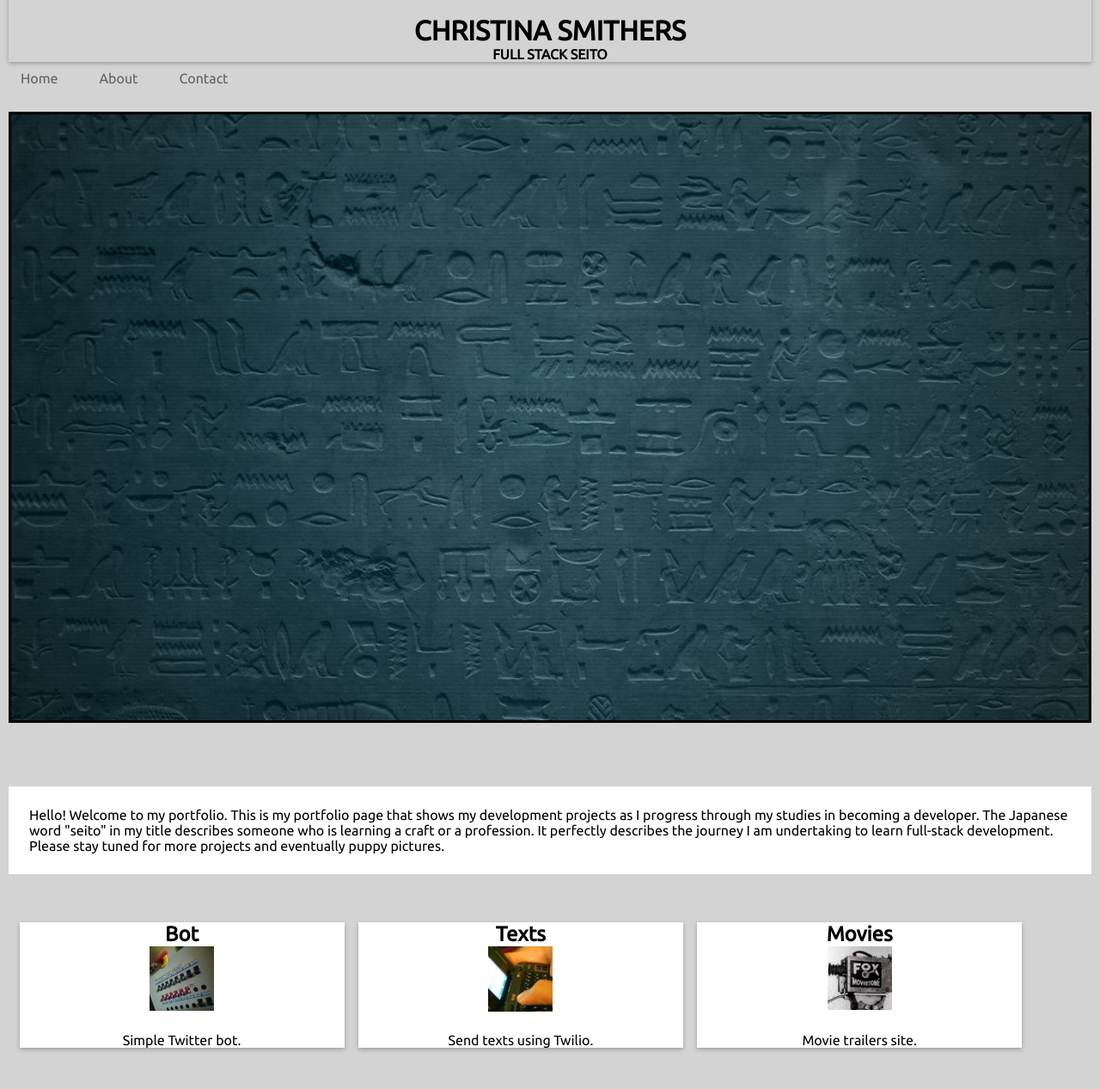
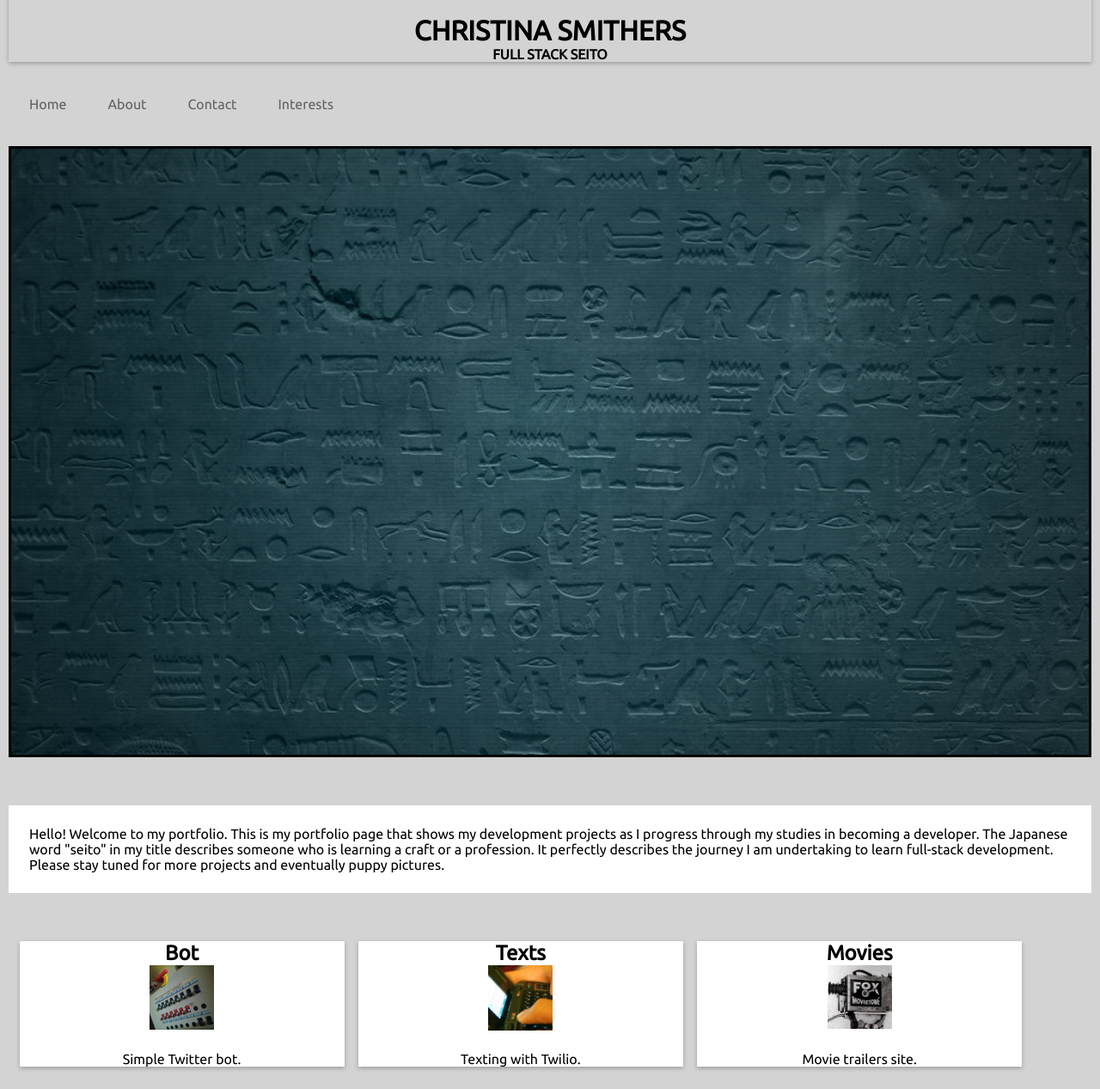
Before and after one commit to csmithersslc/Portfolio, a website: page index.html in a window 1280 px wide. Shown: the part 153-1420 px from the top of the page at 86% size. Drawn offline with nearby package versions, Linux system fonts and the light colour scheme.

Commit message:
Fixed index again for formatting

```diff
--- a/index.html
+++ b/index.html
@@ -29,21 +29,24 @@
 
 
 <!--Navigating Links-->
+<div class="container-fluid">
   <div id="navbar" class="collapse navbar-collapse">
           <ul class="nav navbar-nav">
             <li class="active"><a href="#">Home</a></li>
             <li><a href="#about">About</a></li>
             <li><a href="#contact">Contact</a></li>
+            <li><a href="#contact">Interests</a></li>
           </ul>
   </div>
+</div>
 <!--/.nav-collapse -->
 
 <!--Slider-->
 <div class="container-fluid">
-<img class= "sliderPic" src="images/hieroglyphics.jpg" alt="heiroglyphics">
-</div> <br/>
+  <img class= "sliderPic" src="images/hieroglyphics.jpg" alt="heiroglyphics">
+</div>
 
-<!--Mandatory introduction-->
+<!--Introduction Paragraph-->
 <div class="container-fluid">
   <p class="intro">Hello!  Welcome to my portfolio.  This is my portfolio page that shows my development projects as I progress through my studies in becoming a developer.  The Japanese word "seito" in my title describes someone who is learning a craft or a profession.  It perfectly describes the journey I am undertaking to learn full-stack development.  Please stay tuned for more projects and eventually puppy pictures.</p>
 </div>
@@ -54,14 +57,14 @@
         <div class="col-md-2">
           <h2>Bot</h2>
             <div class="child-image"><a href="https://github.com/csmithersslc/MegaBaciBot"><img src="images/bot.jpg" alt="bot"></a></div>
-            <div class="description">Simple Twitter bot.</div>
+              <div class="description">Simple Twitter bot.</div>
         </div>
       </div>
     <div class="row">
       <div class="col-md-2">
         <h2>Texts</h2>
         <div class="child-image"><a href="https://github.com/csmithersslc/sendTexts"><img src="images/Texting.jpg" alt= "Texting"></a></div>
-          <div class="description">Send texts using Twilio.</div>
+          <div class="description">Texting with Twilio.</div>
       </div>
     </div>
     <div class="row">
@@ -74,6 +77,7 @@
 </div>
 
 <!--Footer-->
+<div class="container-fluid">
     <footer class="footer">
         <ul class="footer a">
         <li class="footer li"><a href="http://www.apl.tv/puppies.htm">PuppyCam</a></li>
@@ -82,5 +86,6 @@
         <li class="footer li"><a href="https://github.com/csmithersslc">GitHub</a></li>
       </ul>
     </footer>
+</div>
 
 </html>
```
